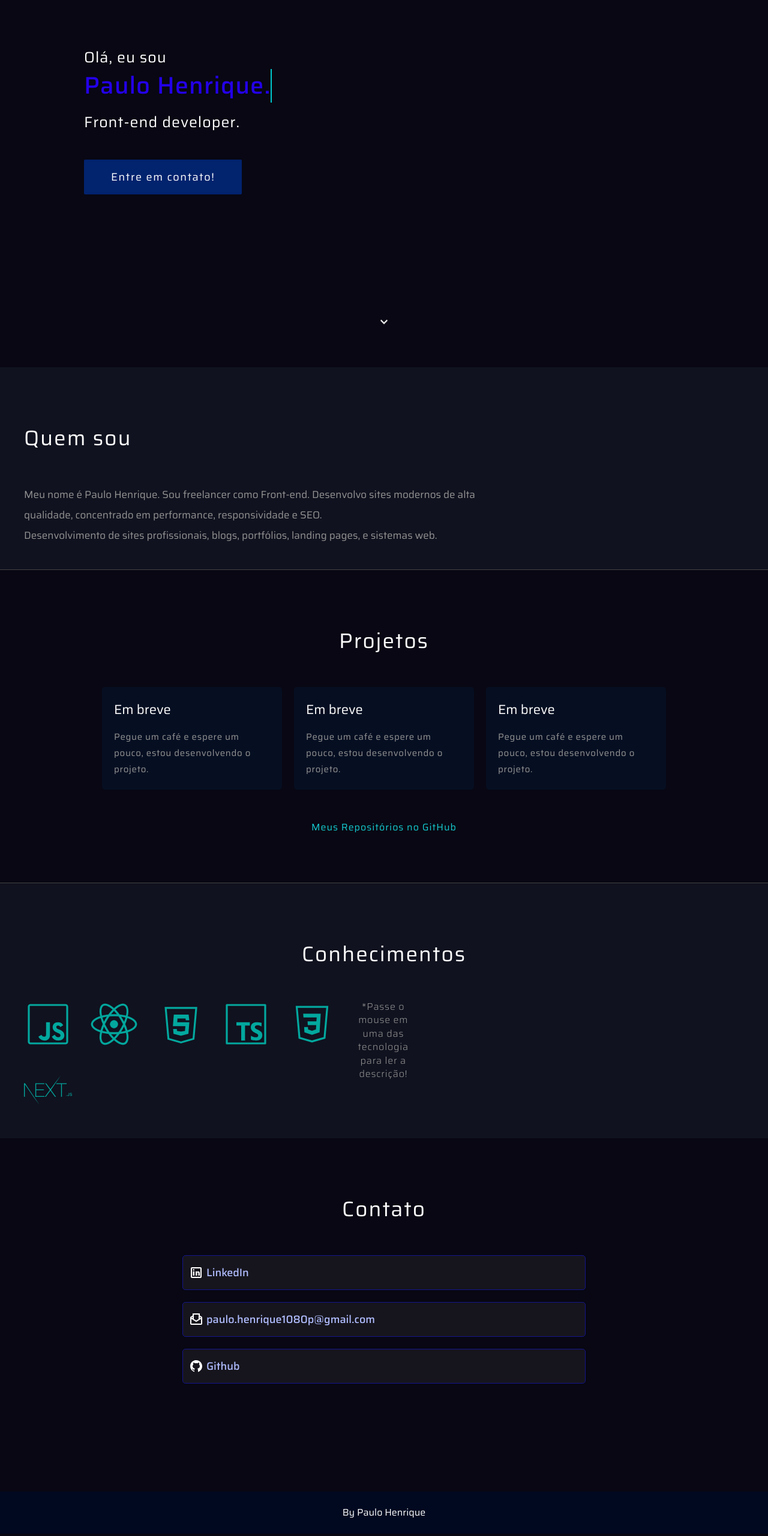
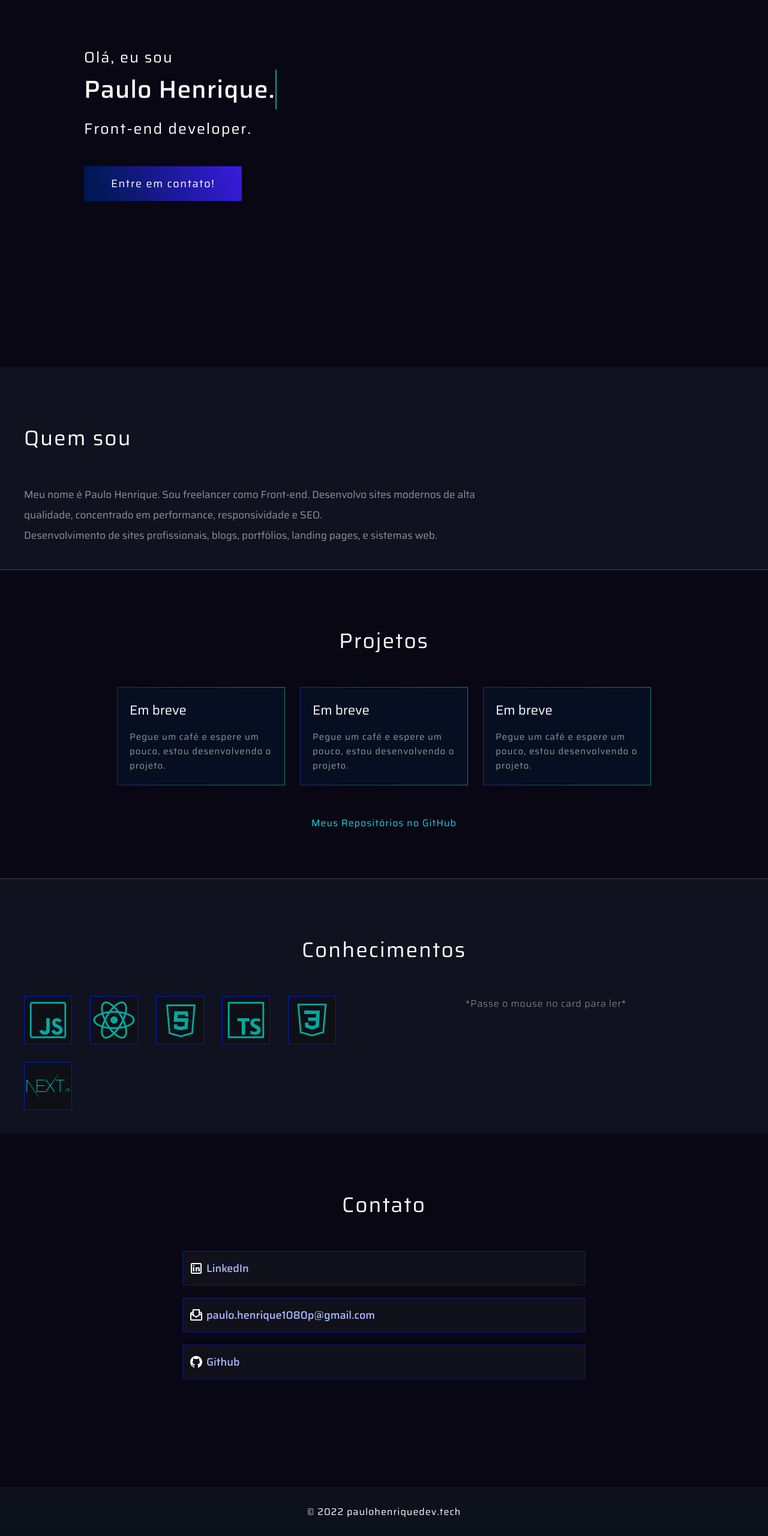
Before and after one commit to phpaulohenrique/my-portfolio, a plain HTML site: page index.html in a window 1280 px wide. Shown: the part 154-2714 px from the top of the page at 60% size. Drawn offline with nearby package versions, Linux system fonts and the light colour scheme.

Commit message:
CSS improvements

```diff
--- a/index.html
+++ b/index.html
@@ -29,7 +29,7 @@
 
             <h1>Paulo Henrique</h1>
 
-            <img js-menu-btn id="header__icon-menu" src="./assets/icon-menu-hamburger.png" alt="">
+            <img js-menu-btn id="header__icon-menu" src="./assets/hamburger.png" alt="">
 
             <nav js-container-menu id="menu">
                 <ul>
@@ -65,7 +65,6 @@
                 <a class="main__section-hello__container_message_btn-contact" href="#main__section-contact">Entre em contato!</a>
             </div>
 
-            <!-- <img class="main__section-hello__img-i-paulo col-b" src="./assets/emoji-i-paulo.png" alt=""> -->
         </section>
 
         <div class="main__section-hello__container_img-icon-arrow">
@@ -84,7 +83,6 @@
                     Desenvolvimento de sites profissionais, blogs, portfólios, landing pages, e sistemas web.
 
                 </p>
-
 
             </div>
 
@@ -134,8 +132,7 @@
                 <div class="main__section-knowledge__techs">
 
                     <div class="col-a">
-                        <span class="main__section-knowledge__techs__instruction">*Passe o mouse em uma das tecnologia para ler
-                            a descrição!
+                        <span class="main__section-knowledge__techs__instruction">*Passe o mouse no card para ler*
                         </span>
 
                         <div class="main__section-knowledge__techs__descriptions">
@@ -165,11 +162,11 @@
 
                     <div class="main__section-knowledge__icons col-b">
 
-                        <img name="javascript" src="./assets/icon-js.svg" alt="">
-                        <img name="reactjs" src="./assets/icon-react.png" alt="">
-                        <img name="html" src="./assets/icon-html.svg" alt="">
-                        <img name="typescript" src="./assets/icon-ts.svg" alt="">
-                        <img name="css" src="./assets/icon-css.svg" alt="">
+                        <img name="javascript" src="./assets/js.svg" alt="">
+                        <img name="reactjs" src="./assets/react.png" alt="">
+                        <img name="html" src="./assets/html.svg" alt="">
+                        <img name="typescript" src="./assets/ts.svg" alt="">
+                        <img name="css" src="./assets/css.svg" alt="">
                         <img name="nextjs" src="./assets/next-js.svg" alt="">
 
                     </div>
@@ -187,14 +184,14 @@
 
             <div class="main__section-contact__contacts">
                 <a href="https://www.linkedin.com/in/paulo-henrique-melo-857965187/" target="_blank">
-                    <img src="./assets/icon-linkedin.svg" alt="">LinkedIn
+                    <img src="./assets/linkedin.svg" alt="">LinkedIn
                 </a>
                 <a>
-                    <img src="./assets/icon-email.png" alt="">paulo.henrique1080p@gmail.com
+                    <img src="./assets/email.png" alt="">paulo.henrique1080p@gmail.com
                 </a>
 
                 <a href="https://github.com/phpaulohenrique" target="_blank">
-                    <img src="./assets/icons8-github.svg" alt="">Github
+                    <img src="./assets/github.svg" alt="">Github
                 </a>
             </div>
         </section>
@@ -204,7 +201,7 @@
 
     <footer id="footer">
 
-        <span>By Paulo Henrique</span>
+        <span>© 2022 paulohenriquedev.tech</span>
 
     </footer>
 
--- a/scripts/app.js
+++ b/scripts/app.js
@@ -46,21 +46,12 @@ menuBtn.addEventListener("click", () => {
     document.body.classList.toggle('menu-expanded')
 });
 
-// menuLinks.addEventListener("click", () => {
-//     document.body.classList.remove("menu-expanded");
-
-// })
-
-
-// const menuLinks = Array.from(menuLinks);
 
 Array.from(menuLinks).forEach((li) => {
     li.addEventListener("click", () => {
         document.body.classList.remove("menu-expanded");
     });
 });
-
-
 
 
 // ============= TECHNOLOGIES AND TEXTS =========================
@@ -77,7 +68,7 @@ let isMobile = window.matchMedia("(pointer:coarse)").matches;
 
 if (isMobile) {
     textMouseOverText.innerText =
-        "*Clique em uma das tecnologias para ler a descrição!";
+        "*Clique no card para ler*";
 }
 
 function hideTechnologyText(){
--- a/styles/footer.css
+++ b/styles/footer.css
@@ -2,11 +2,15 @@
 
 #footer{
     width: 100%;
-    height: 7rem;
+    height: 8rem;
     text-align: center;
-    background-color: rgb(0, 9, 32);
+
+    background-color: rgb(12, 17, 27);
+    border-top: 1px solid rgb(29, 29, 29)
 }
 
 #footer span{
-    line-height: 7rem;
+    line-height: 8rem;
+    font-size:1.6rem;
+    letter-spacing:1px;
 }
--- a/styles/header.css
+++ b/styles/header.css
@@ -3,10 +3,12 @@
 #header{
     padding: 1.6rem 3rem;
     width: 100vw;
-    background-color: #1444aa;
-    background-image: linear-gradient(250deg, #07145e 0%, #101113 90%);
+    background-color: rgba(0, 9, 32, .8);
+
+    background-image: linear-gradient(250deg, rgba(0, 80, 253, 0.3) 0%, rgba(0, 8, 29, 0.336) 90%);
+
     height: 5.5rem;
-    border-bottom: 0.2px solid rgb(77, 77, 77);
+    border-bottom: 1px solid rgb(77, 77, 77);
     position: fixed;
     top: 0;
     z-index: 10;
--- a/styles/main.css
+++ b/styles/main.css
@@ -44,16 +44,14 @@ img.main__section-hello__img-i-paulo{
         blink-caret .75s step-end infinite;
 }
 
-/* The typing effect */
 @keyframes typing {
     from { width: 0 }
     to { width: 100% }
 }
 
-/* The typewriter cursor effect */
 @keyframes blink-caret {
     from, to { border-color: transparent }
-    50% { border-color: rgb(0, 199, 206); }
+    50% { border-color: rgb(0, 158, 163); }
 }
 
 
@@ -69,19 +67,20 @@ main section:nth-child(1){
 
 #main__section-hello span{
     font-size: 2.5rem;
-    letter-spacing: .1rem;
+    letter-spacing: 2px;
+    line-height: 160%;
+
 }
 
 #main__section-hello span:nth-child(2){
-    font-size: 4rem;
-    line-height: 140%;
-    /* margin-block: 1rem; */
+    font-size: 4.1rem;
+    line-height: 160%;
+
     font-weight: 500;
-    color: rgb(35, 0, 233);
+    color: rgb(255, 255, 255);
     text-align: center;
 
     margin-inline: 0;
-    /* width:fit-content; */
 
 }
 
@@ -92,13 +91,14 @@ main section:nth-child(1){
 a.main__section-hello__container_message_btn-contact{
     /* background-color: rgba(42, 63, 156, .9); */
 
-    background-color: rgba(0, 46, 145, 0.726);
+    background-color: rgb(57, 3, 206);
 
+    background-image: linear-gradient(250deg, rgb(56, 27, 223) 0%, rgb(1, 24, 87) 90%);
 
     padding: 1.5rem 4.5rem;
     margin-top: 3rem;
     display: inline-block;
-    border-radius: 2px;
+    /* border-radius: 2px; */
     color: #fff;
     letter-spacing: .16rem;
     font-size: 1.8rem;
@@ -123,9 +123,8 @@ a.main__section-hello__container_message_btn-contact:hover{
 
     left:50%;
     /* border: 0px; */
-    bottom: 100px;
+    bottom: 90px;
     transform: translateX(-50%);
-
 }
 
 img.main__section-hello__img-icon-arrow{
@@ -171,18 +170,20 @@ img.main__section-hello__img-icon-arrow{
 
 }
 
-.main__section-projects__cards__card {
+.main__section-projects__cards__card{
     margin-bottom: 3rem;
-}
-
-.main__section-projects__cards__card{
-    /* background-color: tomato; */
-    /* margin-inline: .5rem; */
     width: 100%;
     text-align: left;
     background-color: rgb(6, 15, 34);
     padding: 2rem;
-    border-radius:.5rem;
+    /* border-radius:.5rem; */
+    border-image: linear-gradient(to right, #1c2c74 0%, #008378 100%);
+
+    border-image-slice: 1;
+    border-width: 1px;
+    border-style: solid;
+
+
 }
 
 .main__section-projects__cards__card-h2{
@@ -194,13 +195,13 @@ img.main__section-hello__img-icon-arrow{
 
 .main__section-projects__cards__card-text{
     color: var(--gray-200);
-    line-height: 180%;
+    line-height: 160%;
     font-size: 1.5rem;
-    letter-spacing: .07rem;
+    letter-spacing: 1px;
 }
 
 .main__section-projects__link-github {
-    color: rgb(21, 203, 209);
+    color: rgb(9, 217, 224);
     letter-spacing: .1rem;
     margin-top: 2rem;
     margin-bottom: 4rem;
@@ -212,8 +213,8 @@ img.main__section-hello__img-icon-arrow{
 
 #main__section-knowledge{
     background-color: var(--blue-800);
+}
 
-}
 
 .main__section-knowledge__icons{
     display: flex;
@@ -222,27 +223,25 @@ img.main__section-hello__img-icon-arrow{
     gap: 4rem;
     align-items: center;
     justify-content: center;
-    /* border: 1px solid purple; */
 }
 
 .main__section-knowledge__icons img{
-    width: 10rem;
-    height: 10rem;
+    width: 80px;
+    height: 80px;
     animation-duration: 2s;
     animation-iteration-count: infinite;
     transform-origin: bottom;
+    padding: 3px;
+    background-color: rgb(15, 15, 22);
+
+    border: 1px solid rgb(0, 30, 201);
 }
 
-/* @keyframes example {
-    0%,
-    50%{bottom: 1rem}
-    100% {bottom:2rem;}
-} */
 
 @keyframes bounce {
     0%   { transform: translateY(0); }
-    50%  { transform: translateY(-1.5rem); }
-    100% { transform: translateY(0rem); }
+    50%  { transform: translateY(400px); }
+    100% { transform: translateY(0); }
 }
 
 .main__section-knowledge__icons img:hover{
@@ -262,17 +261,11 @@ img.main__section-hello__img-icon-arrow{
     font-weight: 300;
 }
 
-
-
-
 .main__section-knowledge__techs p{
-    /* display: none; */
     visibility: hidden;
     opacity: 0;
     transition: opacity .8s;
     max-height: 0;
-
-
 }
 
 .main__section-knowledge__techs p.is--active{
@@ -285,8 +278,8 @@ img.main__section-hello__img-icon-arrow{
     border-left: 9px solid rgb(0, 45, 112);
     padding: 1rem;
     margin-block: 0 4rem;
-    font-size: 1.8rem;
-    line-height: 160%;
+    font-size: 1.6rem;
+    line-height: 180%;
     letter-spacing: .06rem;
     font-weight: 400;
     opacity: 1;
@@ -307,10 +300,10 @@ img.main__section-hello__img-icon-arrow{
 
 .main__section-contact__contacts a{
     font-size: 1.6rem;
-    background-color: rgba(54, 54, 54, 0.295);
+    background-color: rgb(16, 17, 27);
     padding-block: 1.3rem;
     padding-left: 1rem;
-    border-radius: .5rem;
+    border-radius: 2px;
     border: 1px solid rgb(20, 20, 141);
     font-weight: 500;
     color: rgb(176, 188, 255);
@@ -318,3 +311,8 @@ img.main__section-hello__img-icon-arrow{
     align-items: center;
     gap: .5rem;
 }
+
+
+.main__section-contact__contacts a:hover{
+    filter:brightness(.7)
+}
--- a/styles/menu.css
+++ b/styles/menu.css
@@ -3,88 +3,60 @@
 body.menu-expanded {
   overflow: hidden;
 }
-body.menu-expanded :not(header, nav, ul, li, a)  {
-  visibility: hidden;
-
-  /* opacity: 0; */
+body.menu-expanded > :not(header)  {
+    visibility: hidden;
 }
 
- /* h1,  img{
-    visibility: hidden;
-    opacity: 0;
-    display: none;
-} */
-
-/* nav{
-    background-color: red;
-    z-index: 10000;
-} */
-
-/* nav{
-    background-color: red;
-    position: absolute;
-    left: 10px;
-    right: 10px;
-} */
+body.menu-expanded #header{
+    background-color: rgb(3, 8, 31);
+    /* background-image: linear-gradient(250deg, rgba(0, 80, 253) 0%, rgba(0, 8, 29) 90%); */
 
 
-/* body.menu-expanded  #header h1{
-    z-index: 10000;
-    position: relative;
-} */
+
+}
 
 
 #header .wrapper nav{
     /* position: absolute; */
     transform: translateY(100%);
-    opacity: 0
+    /* opacity: 0; */
 }
 
 body.menu-expanded #header .wrapper nav{
     top: var(--header-height);
     left: 0;
     /* background: var(--primary-color); */
-    opacity: 1;
+    /* opacity: 1; */
     position: absolute;
-    visibility: visible;
+    /* visibility: absolute; */
     display: inline-block;
     width: 100vw;
     height: 100vh;
-    background-color: rgb(6, 11, 36);
+    background-color: rgb(4, 9, 29);
     /* z-index: 10000; */
-    transition: opacity 300ms; /* transição do menu-expanded, que aparecerá de baixo para cima */
-    transform: translateY(0)
+    transition: transform 500s;
+    transform: translateY(0px)
 
 
 }
 
 
 
-
-/* body.menu-expanded #menu-expanded  {
-    display: flex;
-    align-items: center;
-    justify-content: center;
-} */
-
 body.menu-expanded #menu ul{
 
-    /* margin-top: 300px; */
-    /* display: inline-block; */
-    /* opacity: 1; */
-    /* z-index: 1000; */
-    /* background-color: red; */
     top: 50%;
     position: relative;
     transform: translateY(-50%);
     display: flex;
     flex-direction: column;
     align-items: center;
-    gap: 3rem;
+    gap: 4rem;
+    /* padding-bottom: 0; */
 }
 
 body.menu-expanded #menu li a{
-    font-size: 2.5rem;
+    font-size: 2.4rem;
     color: var(--white);
     /* text-transform: uppercase; */
+    border-bottom: 1px solid rgb(51, 56, 82);
 }
--- a/styles/resposive.css
+++ b/styles/resposive.css
@@ -10,8 +10,6 @@
         margin-inline: auto;
         /* border: 1px solid tomato; */
     }
-
-
 
     /* =========== HEADER SECTION ====================== */
 
@@ -33,15 +31,19 @@
 
     nav ul li a{
         color: #fff;
+        border: 0;
     }
 
     nav ul li a:hover{
         cursor: pointer;
         color:rgb(179, 179, 179);
 
+        border-bottom: 1px solid blue;
+
+        /* height:30px; */
+        transition: border 1s;
+
     }
-
-
 
     /* =========== HELLO SECTION ====================== */
 
@@ -80,7 +82,6 @@
 
     .col-a {
         grid-area: A;
-        max-width: min-content;
     }
 
     .col-b {
@@ -99,6 +100,8 @@
         /* margin-inline: 0; */
         /* border: 1px solid green; */
         /* width: 50%; */
+        max-width: min-content;
+
 
     }
 
@@ -110,11 +113,6 @@
 
     img.main__section-hello__img-i-paulo{
         height: 24rem;
-        /* object-position: 0rem -3rem ; */
-        /* object-fit: fill; */
-        /* text-align: center;
-        /* margin-left: 3rem; */
-
         animation-duration: 2s;
         animation-iteration-count: infinite;
         transform-origin: bottom;
@@ -124,14 +122,12 @@
 
     @keyframes bounce {
         0%   { transform: translateY(0); }
-        50%  { transform: translateY(-1.3rem); }
+        50%  { transform: translateY(3px); }
         100% { transform: translateY(0rem); }
     }
 
     img.main__section-hello__img-i-paulo:hover{
         height: 28rem;
-
-
     }
 
     #main__section-hello p:nth-child(2){
@@ -152,18 +148,19 @@
 
     .main__section-projects__cards{
         display: flex;
-        gap: 2rem;
+        gap: 2.5rem;
         justify-content: center;
     }
 
     div .main__section-projects__cards__card{
-        width: 300px;
+        width: 280px;
         /* margin-inline: auto; */
         /* transition: border 2s; */
+        /* border: 1px solid blue; */
+
     }
 
     div .main__section-projects__cards__card:hover{
-        /* -webkit-border-image: -webkit-linear-gradient(top, #bea6cf 0%, #7ab1df 100%); */
         border-image: linear-gradient(to right, #3151df 0%, #11cebe 100%);
         border-image-slice: 1;
         border-width: 1px;
@@ -179,33 +176,23 @@
         font-size: 1.6rem;
     }
 
-    .main__section-knowledge__icons img{
-        width: 8rem;
-        height: 8rem;
-
-    }
 
     .main__section-knowledge__icons{
         width: 100%;
-
         justify-content: flex-start;
         gap: 3rem;
-
     }
 
     .main__section-knowledge__techs{
         grid-template-columns: 45% 55%;
         grid-template-areas: 'B A';
         display: grid;
-        /* gap: 1rem; */
+
     }
 
 
     /* =========== CONTACT SECTION ====================== */
 
-    /* .main__section-contact__contacts{
-        gap: 3rem;
-    } */
 
     .main__section-contact__contacts a{
         width: 60%;
@@ -214,7 +201,6 @@
         padding-block: 1.4rem;
 
     }
-
 
 }
 
@@ -225,4 +211,10 @@
         max-width: 1600px;
     }
 
+
+    .main__section-hello__container_img-icon-arrow{
+        bottom: 200px;
+    }
+
+
 }
```
Also changed, not shown: assets/arrow.png (renamed from assets/icon-arrow.png), assets/css.svg (renamed from assets/icon-css.svg), assets/email.png (renamed from assets/icon-email.png), assets/emoji-paulo.png (renamed from assets/emoji-i-paulo.png), assets/github.svg (renamed from assets/icons8-github.svg), assets/hamburger.png (renamed from assets/icon-menu-hamburger.png), assets/html.svg (renamed from assets/icon-html.svg), assets/js.svg (renamed from assets/icon-js.svg), assets/linkedin.svg (renamed from assets/icon-linkedin.svg), assets/react.png (renamed from assets/icon-react.png), assets/ts.svg (renamed from assets/icon-ts.svg).
